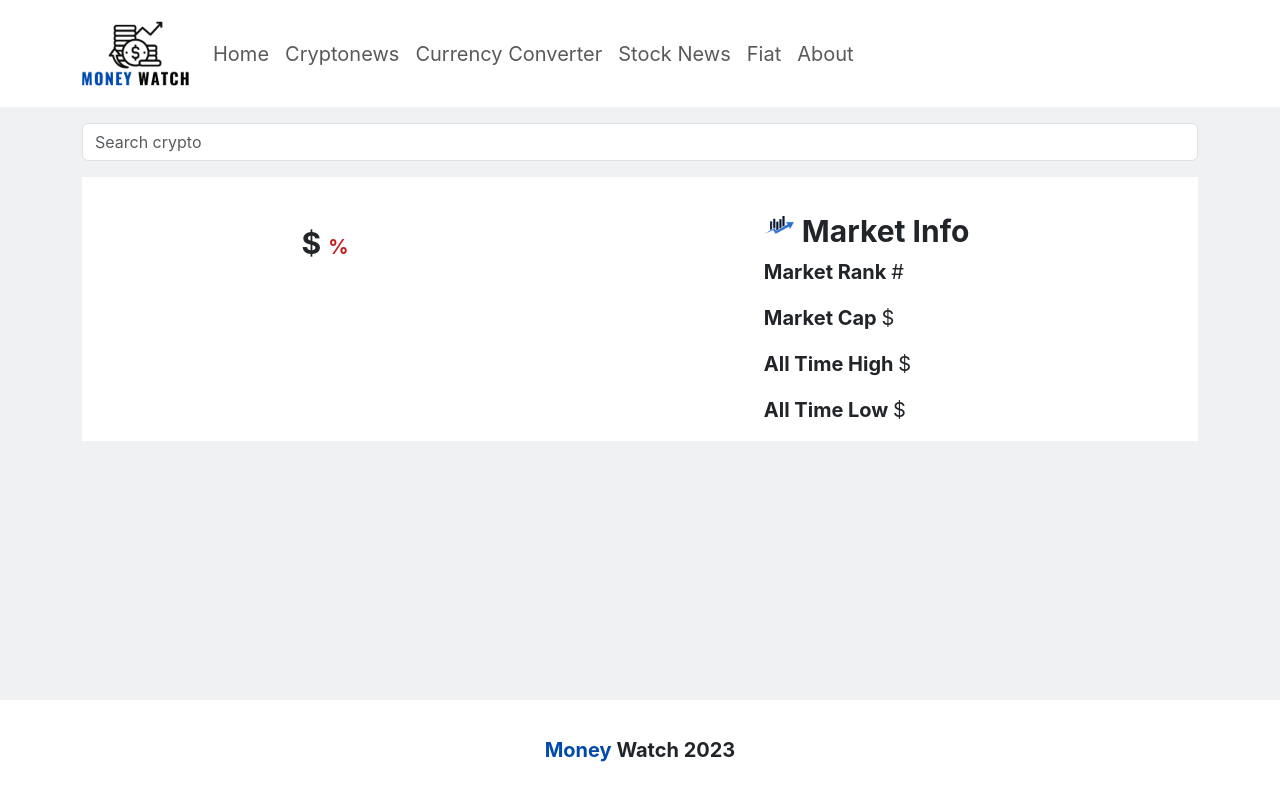
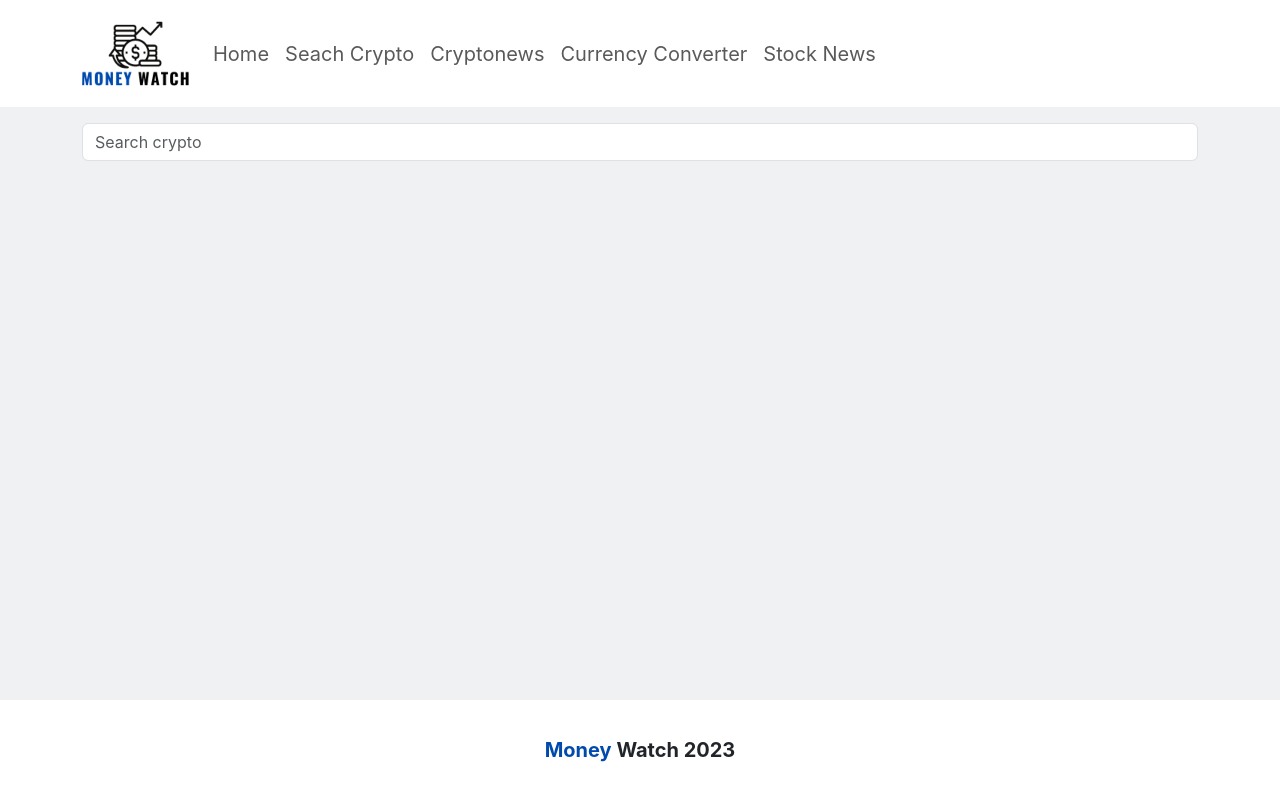
Before and after one commit to ACSD-projectgroup/final-project, a React (Create React App) app: page /SearchCryptopage in a window 1280 px wide. Built offline with nearby package versions, Linux system fonts and the light colour scheme.

Commit message:
updated search function so it only displays after search

```diff
--- a/src/App.js
+++ b/src/App.js
@@ -23,10 +23,10 @@ function App() {
         <Router >
             <Routes>
               <Route exact path="/" element={<Home />}></Route>
+              <Route path="/SearchCryptopage" element={<SearchCryptopage />}></Route>
               <Route path="/Cryptonewspage" element={<Cryptonewspage />}></Route>
               <Route path="/Forexpage" element={<Forexpage />}></Route>
               <Route path="/Stocknewspage" element={<Stocknewspage />}></Route>
-              <Route path="/SearchCryptopage" element={<SearchCryptopage />}></Route>
             </Routes>
         </Router>
         <Footer />
--- a/src/components/Navigation.js
+++ b/src/components/Navigation.js
@@ -14,13 +14,10 @@ function Navigation() {
                 <Navbar.Collapse id="basic-navbar-nav">
                     <Nav className="navbar-links">
                         <Nav.Link href="/">Home</Nav.Link>
-
+                        <Nav.Link href="SearchCryptopage">Seach Crypto</Nav.Link>
                         <Nav.Link href="/Cryptonewspage">Cryptonews</Nav.Link>
                         <Nav.Link href="/Forexpage">Currency Converter</Nav.Link>
                         <Nav.Link href="/Stocknewspage">Stock News</Nav.Link>
-                        <Nav.Link href="/fiat">Fiat</Nav.Link>
-                        <Nav.Link href="/about">About</Nav.Link>
-
                     </Nav>
                 </Navbar.Collapse>
             </Container>
--- a/src/components/SearchCrypto.js
+++ b/src/components/SearchCrypto.js
@@ -8,6 +8,7 @@ function SearchCrypto() {
 
     const [query, setQuery] = useState("");
     const [coinData, setCoinData] = useState([]);
+    const [displayResult, setDisplayResult] = useState(false);
 
     function handleSearchQuery(e) {
         e.preventDefault()
@@ -18,15 +19,16 @@ function SearchCrypto() {
         console.log("test")
         console.log(query)
         e.preventDefault();
-            let response = await axios.get("https://api.coingecko.com/api/v3/coins/markets?vs_currency=usd&ids="+query+"&order=market_cap_desc&per_page=100&page=1&sparkline=true&locale=en")
+        let response = await axios.get("https://api.coingecko.com/api/v3/coins/markets?vs_currency=usd&ids=" + query + "&order=market_cap_desc&per_page=100&page=1&sparkline=true&locale=en")
         console.log(response.data)
         setCoinData(response.data[0]);
         console.log("test2")
         console.log(coinData)
+        setDisplayResult(true)
     }
 
     //there's no need to map, you're pulling only one coin.
-
+    if (displayResult == true) {
         return (
             <div className="container">
                 <form onSubmit={searchCoins}>
@@ -35,9 +37,22 @@ function SearchCrypto() {
                     </InputGroup>
                 </form>
                 <DetailedCrypto name={coinData.name} symbol={coinData.symbol} price={coinData.current_price}
-            highest={coinData.ath} lowest={coinData.atl} marketCap={coinData.market_cap} marketRank={coinData.market_cap_rank} dailyPercentage={coinData.price_change_percentage_24h} image={coinData.image}/>
+                    highest={coinData.ath} lowest={coinData.atl} marketCap={coinData.market_cap} marketRank={coinData.market_cap_rank} dailyPercentage={coinData.price_change_percentage_24h} image={coinData.image} />
+            </div>
+        )
+    }
+    else{
+        return(
+            <div className="container">
+                <form onSubmit={searchCoins}>
+                    <InputGroup>
+                        <Form.Control onChange={handleSearchQuery} onSubmit={searchCoins} placeholder="Search crypto"></Form.Control>
+                    </InputGroup>
+                </form>
             </div>
         )
     }
 
+}
+
 export default SearchCrypto
```
Lines whose indentation alone changed are shown as unchanged.
